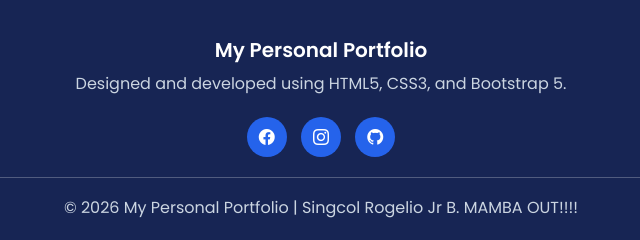
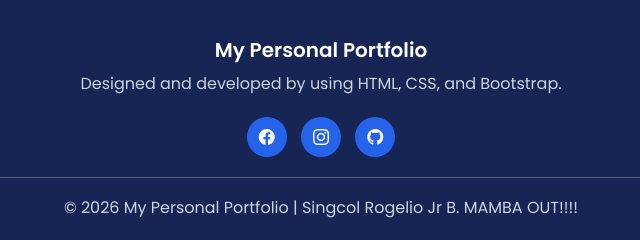
Before and after one commit to rogeliosingcol2-spec/Exam, a plain HTML site: page index.html in a window 1280 px wide. Shown: the part 5179-5419 px from the top of the page, 319-959 px from the left. Drawn offline with nearby package versions, Linux system fonts and the light colour scheme.

Commit message:
Update index.html

```diff
--- a/index.html
+++ b/index.html
@@ -502,7 +502,7 @@
         <div class="container text-center">
             <h5>My Personal Portfolio</h5>
             <p>
-                Designed and developed using HTML5, CSS3, and Bootstrap 5.
+                Designed and developed by using HTML, CSS, and Bootstrap.
             </p>
             <div class="social-icons">
                 <a href="#">
```
